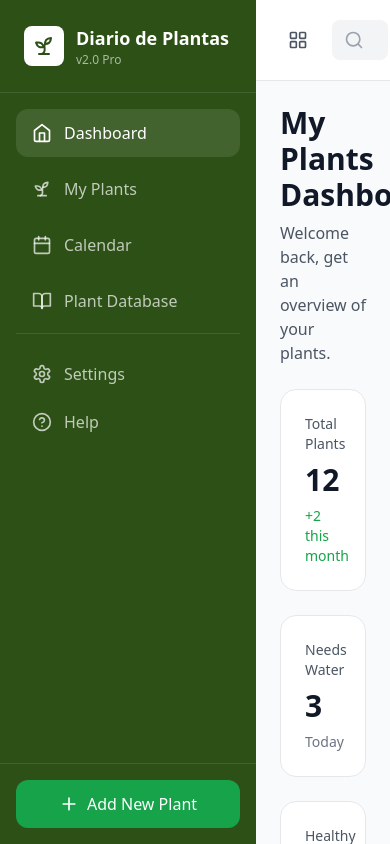
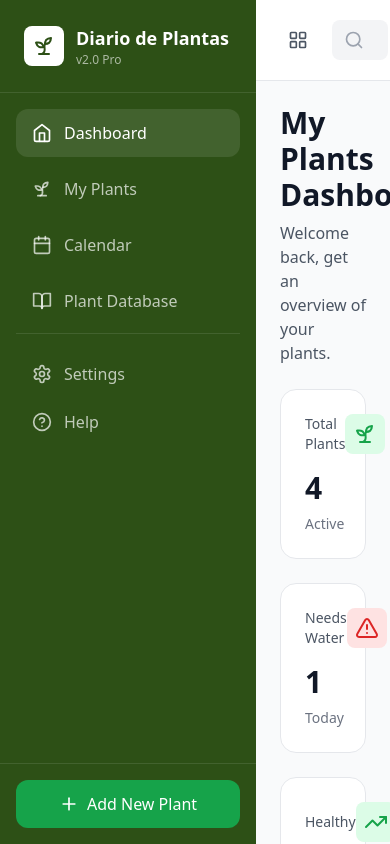
Before and after one commit to nadiaescobbb/diario-plantas, a Next.js app: page / in a window 390 px wide. Built offline with nearby package versions, Linux system fonts and the light colour scheme.

Commit message:
actualizar

```diff
--- a/app/page.tsx
+++ b/app/page.tsx
@@ -1,27 +1,56 @@
 'use client';
 
-import { useState, useEffect } from 'react';
+import React, { useState, useEffect } from 'react';
 import {
   LayoutGrid, Sprout, Calendar, BookOpen, Settings,
-  HelpCircle, Plus, Search, Sun, Moon, User, LogOut,
-  Bell, Home
+  HelpCircle, Plus, Search, Sun, Moon, User, Bell, Home,
+  TrendingUp, AlertTriangle
 } from 'lucide-react';
+import { Planta } from './types-completo';
+import {
+  calcularEstadisticas,
+  PLANTAS_EJEMPLO,
+  generarId,
+  determinarEstadoSalud
+} from './utils-completo';
+import PlantCard from './components/CardPlanta';
 
-// Tipos
 type Vista = 'dashboard' | 'mis-plantas' | 'calendario' | 'base-datos' | 'configuracion';
 
 export default function DiariePlantasPro() {
   const [vistaActual, setVistaActual] = useState<Vista>('dashboard');
   const [darkMode, setDarkMode] = useState(false);
   const [sidebarOpen, setSidebarOpen] = useState(true);
+  const [plantas, setPlantas] = useState<Planta[]>([]);
+  const [cargando, setCargando] = useState(true);
 
+  // Cargar plantas
   useEffect(() => {
-    const modoGuardado = localStorage.getItem('darkMode') === 'true';
-    setDarkMode(modoGuardado);
-    if (modoGuardado) {
+    const plantasGuardadas = localStorage.getItem('plantas-pro');
+    const modoOscuro = localStorage.getItem('darkMode') === 'true';
+
+    if (plantasGuardadas) {
+      setPlantas(JSON.parse(plantasGuardadas));
+    } else {
+      // Cargar plantas de ejemplo
+      const plantasConId = PLANTAS_EJEMPLO.map(p => ({ ...p, id: generarId() }));
+      setPlantas(plantasConId);
+      localStorage.setItem('plantas-pro', JSON.stringify(plantasConId));
+    }
+
+    setDarkMode(modoOscuro);
+    if (modoOscuro) {
       document.documentElement.classList.add('dark');
     }
+    setCargando(false);
   }, []);
+
+  // Guardar plantas
+  useEffect(() => {
+    if (!cargando && plantas.length >= 0) {
+      localStorage.setItem('plantas-pro', JSON.stringify(plantas));
+    }
+  }, [plantas, cargando]);
 
   const toggleDarkMode = () => {
     setDarkMode(!darkMode);
@@ -29,11 +58,50 @@ export default function DiariePlantasPro() {
     document.documentElement.classList.toggle('dark');
   };
 
+  const handleRegar = (id: number) => {
+    setPlantas(plantas.map(p => {
+      if (p.id === id) {
+        return {
+          ...p,
+          ultimoRiego: new Date().toISOString(),
+          estadoSalud: determinarEstadoSalud({ ...p, ultimoRiego: new Date().toISOString() })
+        };
+      }
+      return p;
+    }));
+  };
+
+const handleEliminar = (id: number) => {
+    if (window.confirm('¿Estás seguro de que deseas eliminar esta planta?')) {
+      setPlantas(plantas.filter(p => p.id !== id));
+    }
+  };
+
+  const handleEditar = (planta: Planta) => {
+    // Por ahora solo un alert, luego haremos el modal completo
+    alert('Editar funcionalidad en desarrollo. Planta: ' + planta.nombre);
+  };
+
+  const handleClickPlanta = (planta: Planta) => {
+    // Por ahora solo un alert, luego abriremos vista detalle
+    alert('Vista detalle en desarrollo. Planta: ' + planta.nombre);
+  };
+
+  if (cargando) {
+    return (
+      <div className="flex h-screen items-center justify-center bg-gray-50 dark:bg-gray-900">
+        <div className="text-center">
+          <Sprout className="w-16 h-16 mx-auto text-green-600 animate-pulse mb-4" />
+          <p className="text-gray-600 dark:text-gray-400">Cargando...</p>
+        </div>
+      </div>
+    );
+  }
+
   return (
     <div className="flex h-screen bg-gray-50 dark:bg-gray-900 overflow-hidden">
       {/* SIDEBAR */}
       <aside className={`${sidebarOpen ? 'w-64' : 'w-20'} bg-[#2d5016] dark:bg-gray-800 text-white transition-all duration-300 flex flex-col`}>
-        {/* Logo */}
         <div className="p-6 border-b border-white/10">
           <div className="flex items-center gap-3">
             <div className="w-10 h-10 bg-white rounded-lg flex items-center justify-center flex-shrink-0">
@@ -48,7 +116,6 @@ export default function DiariePlantasPro() {
           </div>
         </div>
 
-        {/* Navigation */}
         <nav className="flex-1 p-4 space-y-2">
           <NavItem
             icon={<Home className="w-5 h-5" />}
@@ -97,9 +164,11 @@ export default function DiariePlantasPro() {
           </div>
         </nav>
 
-        {/* Add New Plant Button */}
         <div className="p-4 border-t border-white/10">
-          <button className="w-full bg-green-600 hover:bg-green-700 text-white py-3 rounded-xl font-medium transition-all flex items-center justify-center gap-2">
+          <button
+            onClick={() => alert('Agregar planta en desarrollo')}
+            className="w-full bg-green-600 hover:bg-green-700 text-white py-3 rounded-xl font-medium transition-all flex items-center justify-center gap-2"
+          >
             <Plus className="w-5 h-5" />
             {sidebarOpen && <span>Add New Plant</span>}
           </button>
@@ -108,10 +177,8 @@ export default function DiariePlantasPro() {
 
       {/* MAIN CONTENT */}
       <div className="flex-1 flex flex-col overflow-hidden">
-        {/* Top Header */}
         <header className="bg-white dark:bg-gray-800 border-b border-gray-200 dark:border-gray-700 px-6 py-4">
           <div className="flex items-center justify-between">
-            {/* Search */}
             <div className="flex items-center gap-4 flex-1 max-w-xl">
               <button onClick={() => setSidebarOpen(!sidebarOpen)} className="p-2 hover:bg-gray-100 dark:hover:bg-gray-700 rounded-lg">
                 <LayoutGrid className="w-5 h-5 text-gray-600 dark:text-gray-400" />
@@ -126,33 +193,34 @@ export default function DiariePlantasPro() {
               </div>
             </div>
 
-            {/* Right Actions */}
             <div className="flex items-center gap-3">
               <button className="p-2 hover:bg-gray-100 dark:hover:bg-gray-700 rounded-lg relative">
                 <Bell className="w-5 h-5 text-gray-600 dark:text-gray-400" />
                 <span className="absolute top-1 right-1 w-2 h-2 bg-red-500 rounded-full"></span>
               </button>
               <button onClick={toggleDarkMode} className="p-2 hover:bg-gray-100 dark:hover:bg-gray-700 rounded-lg">
-                {darkMode ? (
-                  <Sun className="w-5 h-5 text-yellow-400" />
-                ) : (
-                  <Moon className="w-5 h-5 text-gray-600" />
-                )}
+                {darkMode ? <Sun className="w-5 h-5 text-yellow-400" /> : <Moon className="w-5 h-5 text-gray-600" />}
               </button>
               <div className="w-px h-6 bg-gray-300 dark:bg-gray-600"></div>
               <button className="flex items-center gap-2 hover:bg-gray-100 dark:hover:bg-gray-700 px-3 py-2 rounded-lg">
                 <div className="w-8 h-8 bg-gradient-to-br from-green-400 to-emerald-500 rounded-full flex items-center justify-center">
                   <User className="w-5 h-5 text-white" />
                 </div>
-                <span className="text-sm font-medium text-gray-700 dark:text-gray-300 hidden md:block">Usuario</span>
               </button>
             </div>
           </div>
         </header>
 
-        {/* Content Area */}
         <main className="flex-1 overflow-y-auto p-6">
-          {vistaActual === 'dashboard' && <DashboardView />}
+          {vistaActual === 'dashboard' && (
+            <DashboardView
+              plantas={plantas}
+              onRegar={handleRegar}
+              onEditar={handleEditar}
+              onEliminar={handleEliminar}
+              onClickPlanta={handleClickPlanta}
+            />
+          )}
           {vistaActual === 'mis-plantas' && <MisPlantasView />}
           {vistaActual === 'calendario' && <CalendarioView />}
           {vistaActual === 'base-datos' && <BaseDatosView />}
@@ -163,7 +231,7 @@ export default function DiariePlantasPro() {
   );
 }
 
-// Componente NavItem
+// NavItem Component
 interface NavItemProps {
   icon: React.ReactNode;
   label: string;
@@ -177,9 +245,7 @@ function NavItem({ icon, label, active, onClick, collapsed }: NavItemProps) {
     <button
       onClick={onClick}
       className={`w-full flex items-center gap-3 px-4 py-3 rounded-xl transition-all ${
-        active
-          ? 'bg-white/10 text-white'
-          : 'text-white/70 hover:bg-white/5 hover:text-white'
+        active ? 'bg-white/10 text-white' : 'text-white/70 hover:bg-white/5 hover:text-white'
       }`}
       title={collapsed ? label : undefined}
     >
@@ -189,8 +255,18 @@ function NavItem({ icon, label, active, onClick, collapsed }: NavItemProps) {
   );
 }
 
-// Vistas temporales
-function DashboardView() {
+// Dashboard View
+interface DashboardViewProps {
+  plantas: Planta[];
+  onRegar: (id: number) => void;
+  onEditar: (planta: Planta) => void;
+  onEliminar: (id: number) => void;
+  onClickPlanta: (planta: Planta) => void;
+}
+
+function DashboardView({ plantas, onRegar, onEditar, onEliminar, onClickPlanta }: DashboardViewProps) {
+  const stats = calcularEstadisticas(plantas);
+
   return (
     <div className="space-y-6">
       <div>
@@ -200,75 +276,125 @@ function DashboardView() {
 
       {/* Stats Cards */}
       <div className="grid grid-cols-1 md:grid-cols-2 lg:grid-cols-4 gap-6">
-        <StatCard title="Total Plants" value="12" change="+2 this month" positive />
-        <StatCard title="Needs Water" value="3" change="Today" />
-        <StatCard title="Healthy" value="10" change="83%" positive />
-        <StatCard title="Needs Attention" value="2" change="Check now" />
+        <StatCard
+          title="Total Plants"
+          value={stats.total.toString()}
+          change="Active"
+          icon={<Sprout className="w-6 h-6" />}
+          color="green"
+        />
+        <StatCard
+          title="Needs Water"
+          value={stats.necesitanRiego.toString()}
+          change="Today"
+          icon={<AlertTriangle className="w-6 h-6" />}
+          color="red"
+        />
+        <StatCard
+          title="Healthy"
+          value={stats.saludables.toString()}
+          change={`${stats.porcentajeSaludables}%`}
+          icon={<TrendingUp className="w-6 h-6" />}
+          color="green"
+          positive
+        />
+        <StatCard
+          title="Needs Attention"
+          value={stats.necesitanAtencion.toString()}
+          change="Check now"
+          icon={<AlertTriangle className="w-6 h-6" />}
+          color="yellow"
+        />
       </div>
 
-      {/* Placeholder */}
-      <div className="bg-white dark:bg-gray-800 rounded-2xl p-12 text-center border-2 border-dashed border-gray-300 dark:border-gray-700">
-        <Sprout className="w-16 h-16 mx-auto text-gray-400 mb-4" />
-        <h3 className="text-xl font-semibold text-gray-900 dark:text-white mb-2">Dashboard en construcción</h3>
-        <p className="text-gray-600 dark:text-gray-400">Las funcionalidades completas se están implementando...</p>
-      </div>
+      {/* Plants Grid */}
+      {plantas.length === 0 ? (
+        <div className="bg-white dark:bg-gray-800 rounded-2xl p-12 text-center border-2 border-dashed border-gray-300 dark:border-gray-700">
+          <Sprout className="w-16 h-16 mx-auto text-gray-400 mb-4" />
+          <h3 className="text-xl font-semibold text-gray-900 dark:text-white mb-2">No plants yet</h3>
+          <p className="text-gray-600 dark:text-gray-400 mb-4">Add your first plant to get started</p>
+          <button className="bg-green-600 hover:bg-green-700 text-white px-6 py-3 rounded-xl font-medium">
+            Add New Plant
+          </button>
+        </div>
+      ) : (
+        <div>
+          <h2 className="text-xl font-bold text-gray-900 dark:text-white mb-4">Your Plants</h2>
+          <div className="grid grid-cols-1 md:grid-cols-2 lg:grid-cols-3 xl:grid-cols-4 gap-6">
+            {plantas.map((planta) => (
+              <PlantCard
+                key={planta.id}
+                planta={planta}
+                onRegar={onRegar}
+                onEditar={onEditar}
+                onEliminar={onEliminar}
+                onClick={onClickPlanta}
+              />
+            ))}
+          </div>
+        </div>
+      )}
     </div>
   );
 }
 
+// Stat Card Component
+interface StatCardProps {
+  title: string;
+  value: string;
+  change: string;
+  icon: React.ReactNode;
+  color: 'green' | 'red' | 'yellow' | 'blue';
+  positive?: boolean;
+}
+
+function StatCard({ title, value, change, icon, color, positive }: StatCardProps) {
+  const colorClasses = {
+    green: 'bg-green-100 dark:bg-green-900/30 text-green-600 dark:text-green-400',
+    red: 'bg-red-100 dark:bg-red-900/30 text-red-600 dark:text-red-400',
+    yellow: 'bg-yellow-100 dark:bg-yellow-900/30 text-yellow-600 dark:text-yellow-400',
+    blue: 'bg-blue-100 dark:bg-blue-900/30 text-blue-600 dark:text-blue-400'
+  };
+
+  return (
+    <div className="bg-white dark:bg-gray-800 rounded-2xl p-6 border border-gray-200 dark:border-gray-700">
+      <div className="flex items-center justify-between mb-4">
+        <p className="text-sm text-gray-600 dark:text-gray-400 font-medium">{title}</p>
+        <div className={`p-2 rounded-lg ${colorClasses[color]}`}>
+          {icon}
+        </div>
+      </div>
+      <h3 className="text-3xl font-bold text-gray-900 dark:text-white mb-2">{value}</h3>
+      <p className={`text-sm ${positive ? 'text-green-600 dark:text-green-400' : 'text-gray-500 dark:text-gray-400'}`}>
+        {change}
+      </p>
+    </div>
+  );
+}
+
+// Placeholder Views
 function MisPlantasView() {
+  return <PlaceholderView icon={<Sprout className="w-20 h-20" />} title="Vista Mis Plantas" />;
+}
+
+function CalendarioView() {
+  return <PlaceholderView icon={<Calendar className="w-20 h-20" />} title="Vista Calendario" />;
+}
+
+function BaseDatosView() {
+  return <PlaceholderView icon={<BookOpen className="w-20 h-20" />} title="Base de Datos" />;
+}
+
+function ConfiguracionView() {
+  return <PlaceholderView icon={<Settings className="w-20 h-20" />} title="Configuración" />;
+}
+
+function PlaceholderView({ icon, title }: { icon: React.ReactNode; title: string }) {
   return (
     <div className="text-center py-20">
-      <Sprout className="w-20 h-20 mx-auto text-gray-400 mb-4" />
-      <h2 className="text-2xl font-bold text-gray-900 dark:text-white mb-2">Vista Mis Plantas</h2>
+      <div className="mx-auto text-gray-400 mb-4">{icon}</div>
+      <h2 className="text-2xl font-bold text-gray-900 dark:text-white mb-2">{title}</h2>
       <p className="text-gray-600 dark:text-gray-400">En desarrollo...</p>
     </div>
   );
 }
-
-function CalendarioView() {
-  return (
-    <div className="text-center py-20">
-      <Calendar className="w-20 h-20 mx-auto text-gray-400 mb-4" />
-      <h2 className="text-2xl font-bold text-gray-900 dark:text-white mb-2">Vista Calendario</h2>
-      <p className="text-gray-600 dark:text-gray-400">En desarrollo...</p>
-    </div>
-  );
-}
-
-function BaseDatosView() {
-  return (
-    <div className="text-center py-20">
-      <BookOpen className="w-20 h-20 mx-auto text-gray-400 mb-4" />
-      <h2 className="text-2xl font-bold text-gray-900 dark:text-white mb-2">Base de Datos de Plantas</h2>
-      <p className="text-gray-600 dark:text-gray-400">En desarrollo...</p>
-    </div>
-  );
-}
-
-function ConfiguracionView() {
-  return (
-    <div className="text-center py-20">
-      <Settings className="w-20 h-20 mx-auto text-gray-400 mb-4" />
-      <h2 className="text-2xl font-bold text-gray-900 dark:text-white mb-2">Configuración</h2>
-      <p className="text-gray-600 dark:text-gray-400">En desarrollo...</p>
-    </div>
-  );
-}
-
-interface StatCardProps {
-  title: string;
-  value: string;
-  change: string;
-  positive?: boolean;
-}
-
-function StatCard({ title, value, change, positive }: StatCardProps) {
-  return (
-    <div className="bg-white dark:bg-gray-800 rounded-2xl p-6 border border-gray-200 dark:border-gray-700">
-      <p className="text-sm text-gray-600 dark:text-gray-400 mb-2">{title}</p>
-      <h3 className="text-3xl font-bold text-gray-900 dark:text-white mb-2">{value}</h3>
-      <p className={`text-sm ${positive ? 'text-green-600' : 'text-gray-500'}`}>{change}</p>
-    </div>
-  );
-}
```
